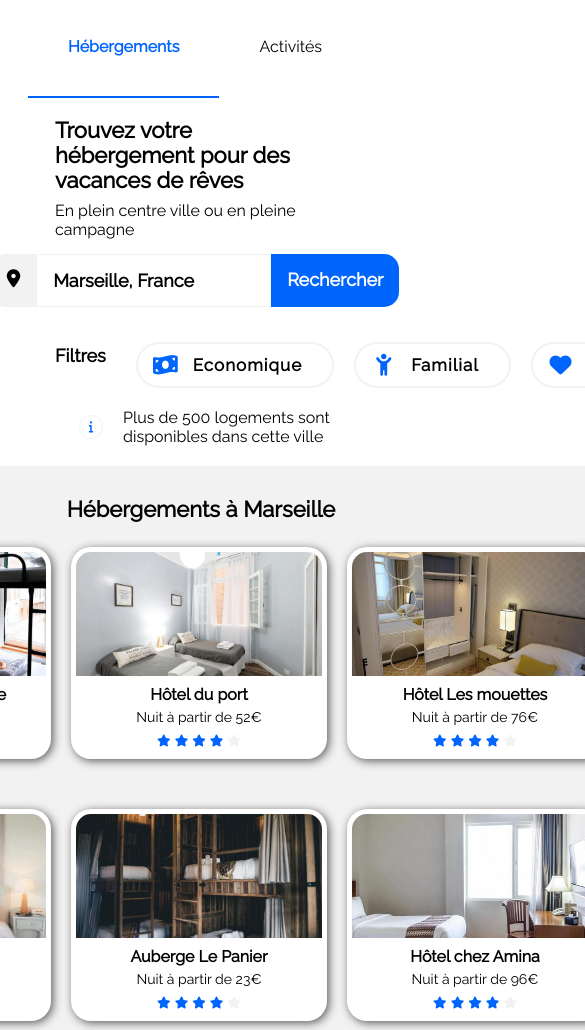
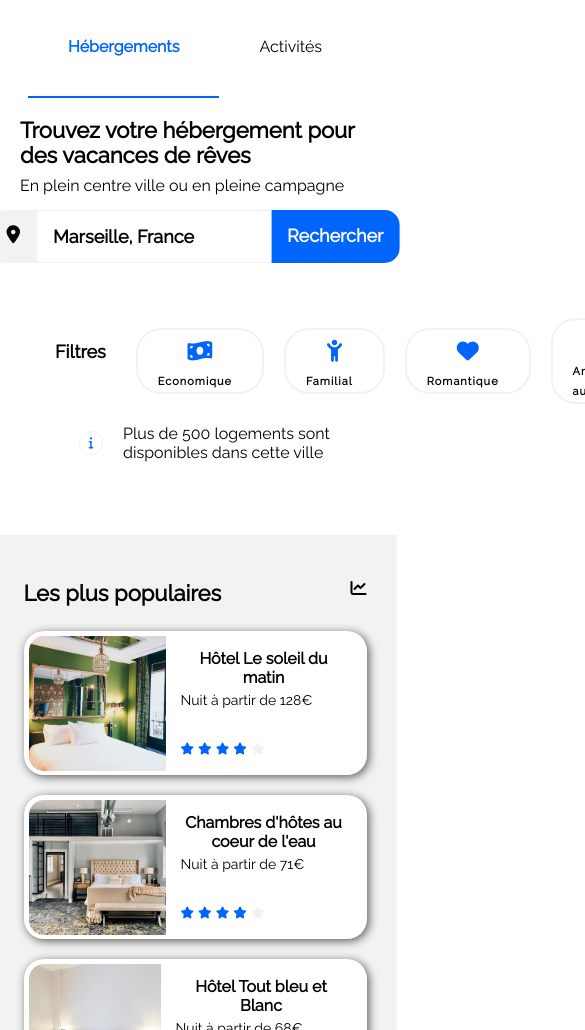
Before and after one commit to Jaybee-v/P2, a plain HTML site: page index.html in a window 390 px wide. Shown: the part 70-1100 px from the top of the page, 585 px wide, since content can reach past the window. Drawn offline with Linux system fonts and the light colour scheme.

Commit message:
768px bien avancé

```diff
--- a/css/styles.css
+++ b/css/styles.css
@@ -194,8 +194,8 @@ h5 {
 .hotel-text {
   padding: 5px;
 }
-#hotels-marseille .first-line,
-#hotels-marseille .second-line {
+.first-line,
+.second-line {
   display: flex;
 }
 .rate-star {
@@ -215,20 +215,13 @@ h5 {
 
 /* POPULAR */
 #most-popular {
-  background-color: var(--color-grey);
   padding: 30px;
-  border-radius: 20px;
+  width: 100vw;
 }
-.most-popular-title {
-  display: flex;
-  justify-content: space-between;
-}
-.most-popular-title i {
-  color: var(--color-blue);
-}
+
 .popular-hotel img {
-  width: 130px;
-  height: 135px;
+  width: 137px;
+  height: 1px;
   object-fit: cover;
   border-radius: 15px 0 0 15px;
 }
@@ -296,6 +289,9 @@ h5 {
 @media screen and (max-width: 992px) {
   /* SECTION HOTELS */
   /* HOTELS */
+  * {
+    max-width: 992px;
+  }
   #hotels-marseille {
     align-items: center;
     flex-direction: column;
@@ -335,15 +331,17 @@ h5 {
 }
 
 @media screen and (max-width: 768px) {
+  main {
+    max-width: 100vw;
+  }
   #header {
     flex-direction: column;
     justify-content: center;
     align-items: center;
     width: 100vw;
   }
-  #menu ul li {
-    display: flex;
-    justify-content: space-between;
+  #menu ul {
+    /* Voire pour le centrage et la taille des li */
   }
   #menu ul li:first-child {
     border-top: none;
@@ -351,10 +349,121 @@ h5 {
   }
   /* SECTION SEARCH */
   #search #search-form {
-    padding: 20px 55px 0 55px;
-    width: 100%;
+    padding: 20px;
     display: flex;
     flex-direction: column;
+    justify-content: start;
+    align-items: start;
+  }
+  .input-search {
+    margin-left: 50%;
+    transform: translate(-50%);
+  }
+  #filters .filter p.text {
+    font-size: 11px;
+  }
+  /* SECTION HOTELS */
+  /* HOTELS */
+  #hotels-marseille {
+    display: flex;
+    flex-direction: column-reverse;
+    justify-content: center;
     align-items: center;
   }
+  #all-hotels {
+    background: white;
+  }
+
+  .hotel,
+  .popular-hotel {
+    margin: 10px 0;
+  }
+  .hotel img {
+    width: 335px;
+    height: 124px;
+  }
+  .hotel-text {
+    display: flex;
+    flex-direction: column;
+    align-items: start;
+  }
+  .all-hotels-title h2,
+  .most-popular-title {
+    display: flex;
+    align-items: start;
+    padding: 15px 0;
+  }
+  .most-popular-title {
+    justify-content: space-between;
+  }
+
+  .all-hotels-title h3 {
+    display: none;
+  }
+
+  .first-line,
+  .second-line {
+    display: flex;
+    flex-direction: column;
+  }
+
+  /* POPULAR */
+
+  .popular-hotels {
+    flex-direction: column;
+    width: 80%;
+    max-width: 768px;
+    margin-bottom: -20px;
+    padding: 0;
+  }
+  .pop-hotel {
+    max-width: 768px;
+    padding: 0;
+  }
+
+  .popular-hotel img {
+    width: 137px;
+    height: 135px;
+  }
+  .popular-hotel {
+    width: 343px;
+    max-height: 144px;
+    display: flex;
+  }
+  .popular-text {
+    flex-direction: column;
+    align-items: start;
+    line-height: 19px;
+  }
+  /* ACTIVITIES */
+  .activities-title {
+    width: 213px;
+    padding: 0 22px;
+  }
+
+  .all-activities {
+    display: flex;
+    flex-direction: column;
+    justify-content: center;
+    align-items: center;
+  }
+  .activity {
+    width: fit-content;
+    margin: 20px;
+  }
+  .big-pic img {
+    height: 134px;
+  }
+  .all-activities img {
+    width: 334px;
+  }
+  /* FOOTER */
+  #footer {
+    flex-direction: column;
+    width: 100vw;
+  }
+
+  #footer ul {
+    margin-bottom: 25px;
+  }
 }
--- a/index.html
+++ b/index.html
@@ -58,19 +58,21 @@
       <section id="filters-section">
         <div id="filters">
           <h3>Filtres</h3>
-          <div class="filter">
+          <br />
+          <div class="filter first-line">
             <p class="icons"><i class="fa-solid fa-money-bill-wave"></i></p>
             <p class="text">Economique</p>
           </div>
-          <div class="filter">
+          <div class="filter first-line">
             <p class="icons"><i class="fa-solid fa-child-reaching"></i></p>
             <p class="text">Familial</p>
           </div>
-          <div class="filter">
+          <br />
+          <div class="filter second-line">
             <p class="icons"><i class="fa-solid fa-heart"></i></p>
             <p class="text">Romantique</p>
           </div>
-          <div class="filter">
+          <div class="filter second-line">
             <p class="icons"><i class="fa-solid fa-dog"></i></p>
             <p class="text">Animaux autorisés</p>
           </div>
```
